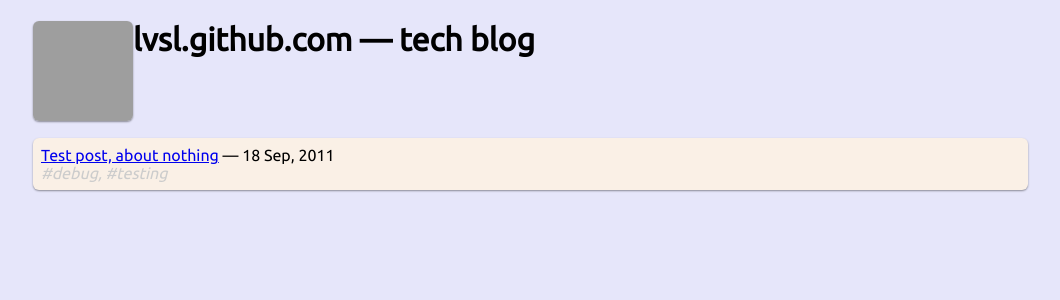
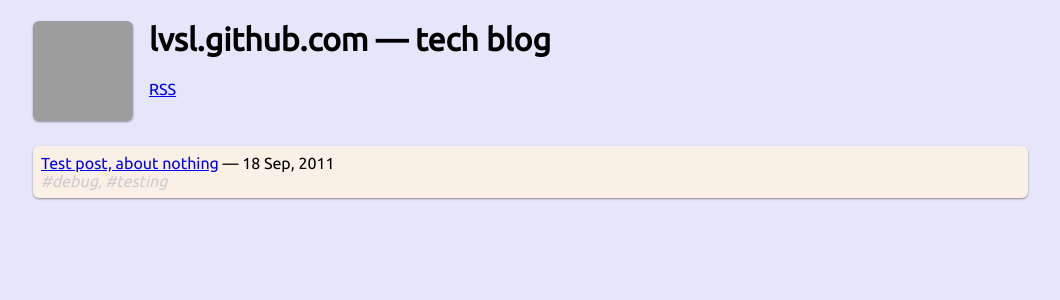
Before and after one commit to lvsl-deactivated/lvsl.github.com, a Jekyll site: the page built from index.html, in a window 1280 px wide. Shown: the top 300 px of the page, without its empty margins (15-1075 px from the left). Built offline with Jekyll 4.4.1, drawn with Linux system fonts in a browser that asks for light colours; grey boxes are pictures that could not be loaded.

Commit message:
more styles. rss link

```diff
--- a/_layouts/main.html
+++ b/_layouts/main.html
@@ -11,6 +11,7 @@ title: lvsl.github.com
     <div class="about-me">
       <img align="left" src="http://www.gravatar.com/avatar/4f01bd803a897dfe7d2a728444f45af8?s=100"/>
       <h1>lvsl.github.com &mdash; tech blog</h1>
+      <a href="http://feeds.feedburner.com/lvsl-github-com">RSS</a>
     </div>
     <ul class="post-list">
     {% for p in site.posts %}
--- a/static/style.css
+++ b/static/style.css
@@ -11,7 +11,7 @@ code {
 }
 
 .post-list {
-  margin: 5em 0.5em 0.5em 3em;
+  margin: 3em 0.5em 0.5em 3em;
   padding: 0;
 }
 
@@ -20,6 +20,7 @@ code {
 }
 
 .about-me img {
+  margin-right: 1em;
   border-radius: 6px 6px 6px 6px;
   box-shadow: 0 1px 2px rgba(0, 0, 0, 0.4);
   -moz-box-shadow: 0 1px 2px rgba(0, 0, 0, 0.4);
```
